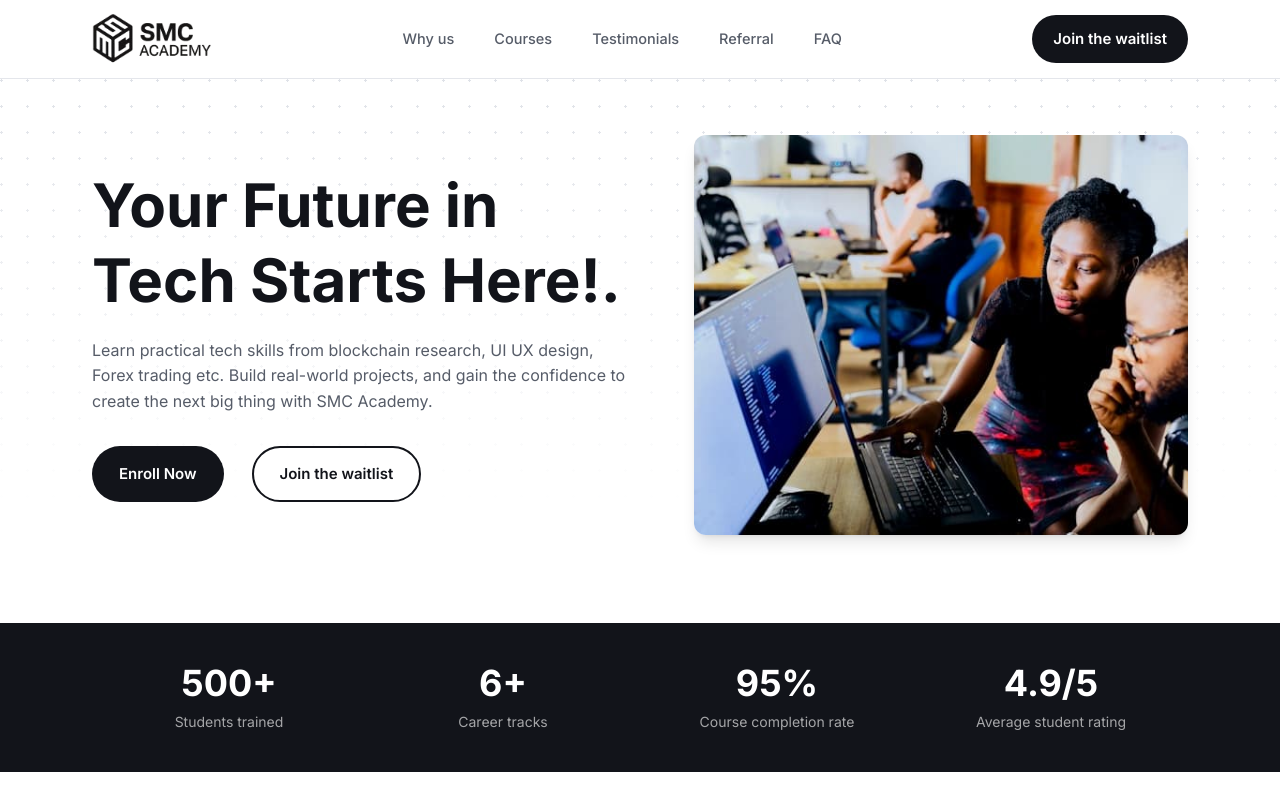
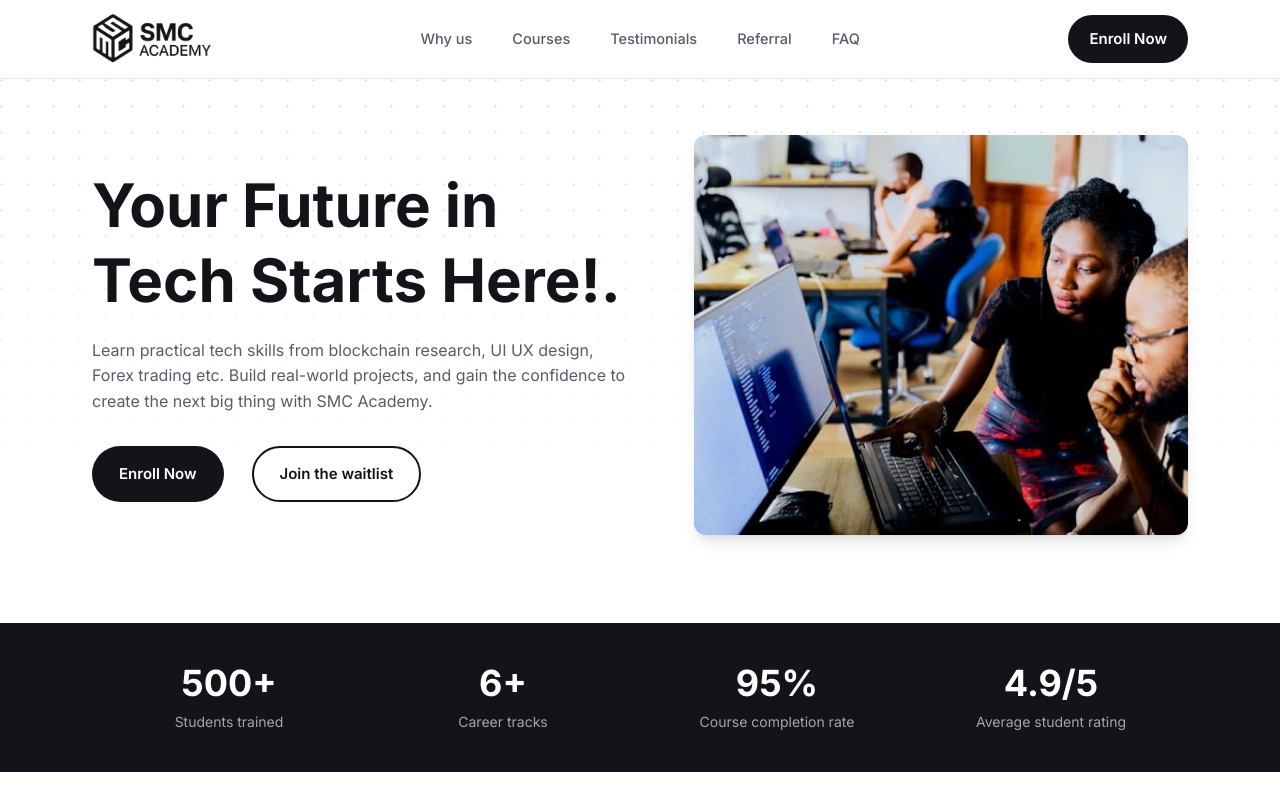
Before and after one commit to Kansoldev/smc-academy-landing-page, a Next.js app: page / in a window 1280 px wide. Built offline with nearby package versions, Linux system fonts and the light colour scheme.

Commit message:
refactor: change CTA text in header

```diff
--- a/components/Header.tsx
+++ b/components/Header.tsx
@@ -45,7 +45,7 @@ export default function Header() {
 
         <div className="flex items-center gap-3.5">
           <Button size="sm" className="hidden md:block">
-            <Link href="#waitlist">Join the waitlist</Link>
+            <Link href="#">Enroll Now</Link>
           </Button>
 
           <button
@@ -79,7 +79,7 @@ export default function Header() {
             ))}
 
             <Button className="mx-8 mb-5.5 mt-4" onClick={() => setOpen(false)}>
-              <Link href="#waitlist">Join the waitlist</Link>
+              <Link href="#">Enroll Now</Link>
             </Button>
           </motion.div>
         )}
```
